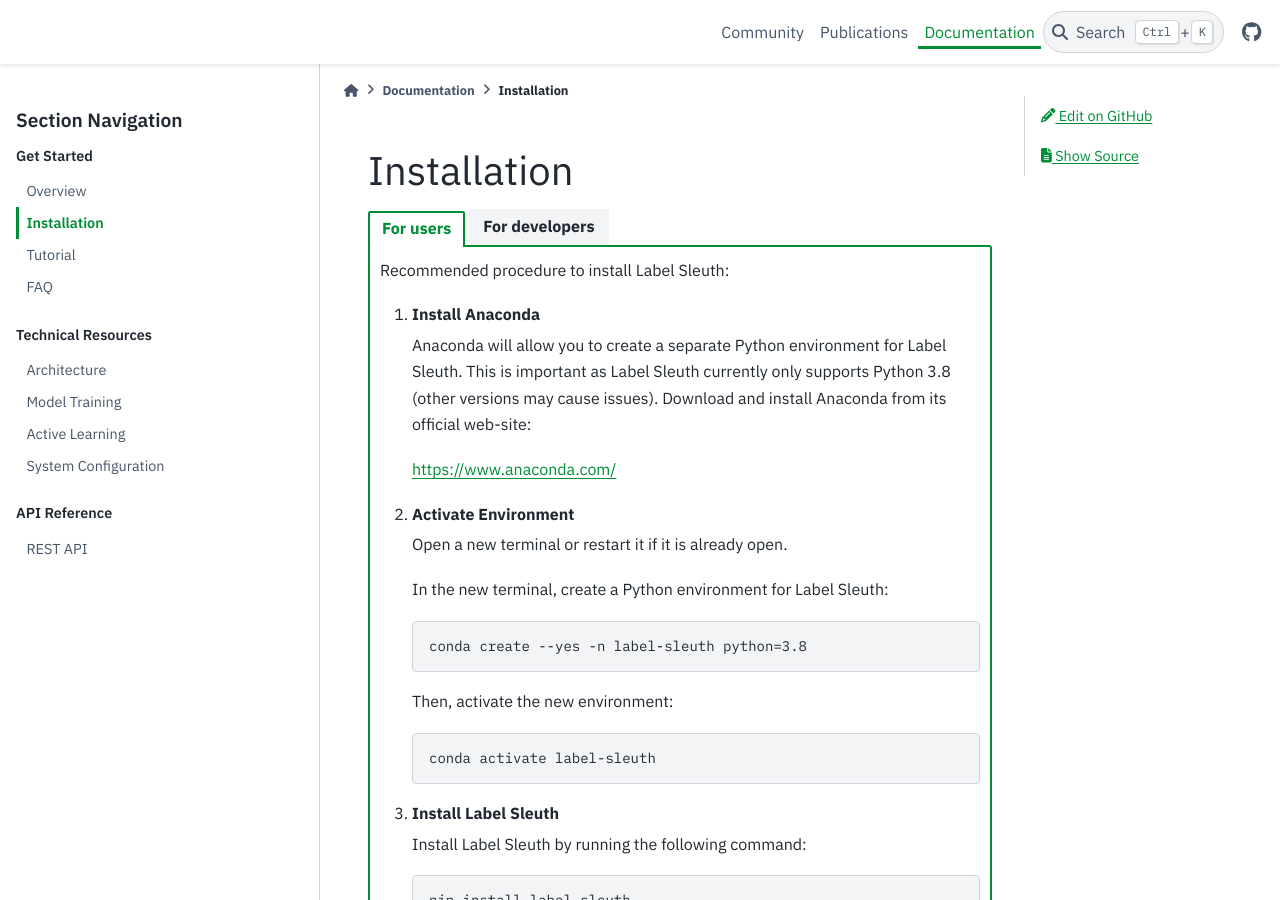
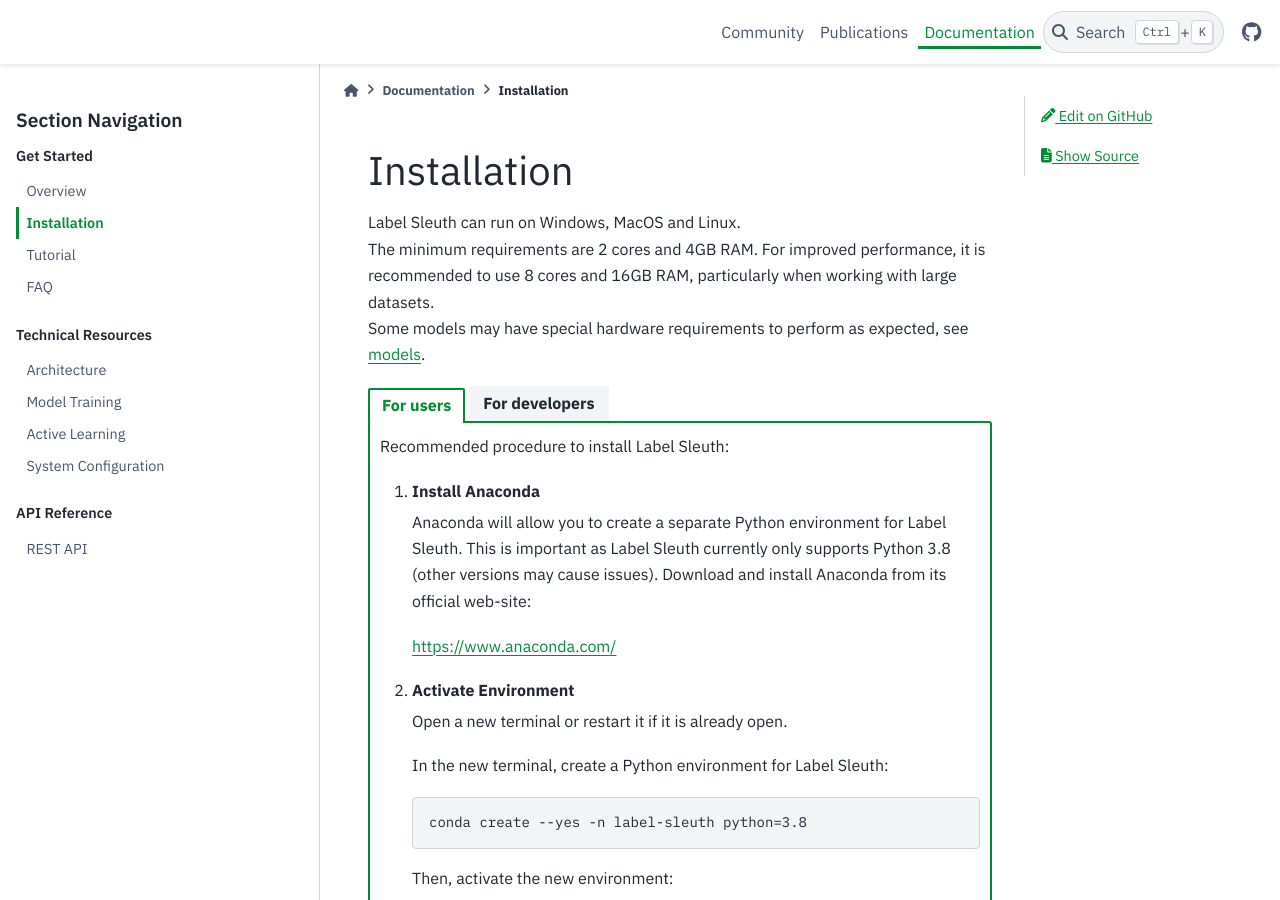
Before and after one commit to label-sleuth/label-sleuth.org, a Sphinx documentation site: the page built from docs/docs/installation.md, in a window 1280 px wide and 900 px high. Built offline with Sphinx 7.4.7 and the PyData theme 0.15.4, drawn with Linux system fonts in a browser that asks for light colours.

Commit message:
Add hardware requirements and supported OS

```diff
--- a/docs/docs/installation.md
+++ b/docs/docs/installation.md
@@ -4,7 +4,9 @@
 ---
 
 # Installation
-
+Label Sleuth can run on Windows, MacOS and Linux.<br>
+The minimum requirements are 2 cores and 4GB RAM. For improved performance, it is recommended to use 8 cores and 16GB RAM, particularly when working with large datasets.<br>
+Some models may have special hardware requirements to perform as expected, see [models](https://www.label-sleuth.org/docs/dev/model_training.html#models).
 
 ::::{tab-set}
 
```
